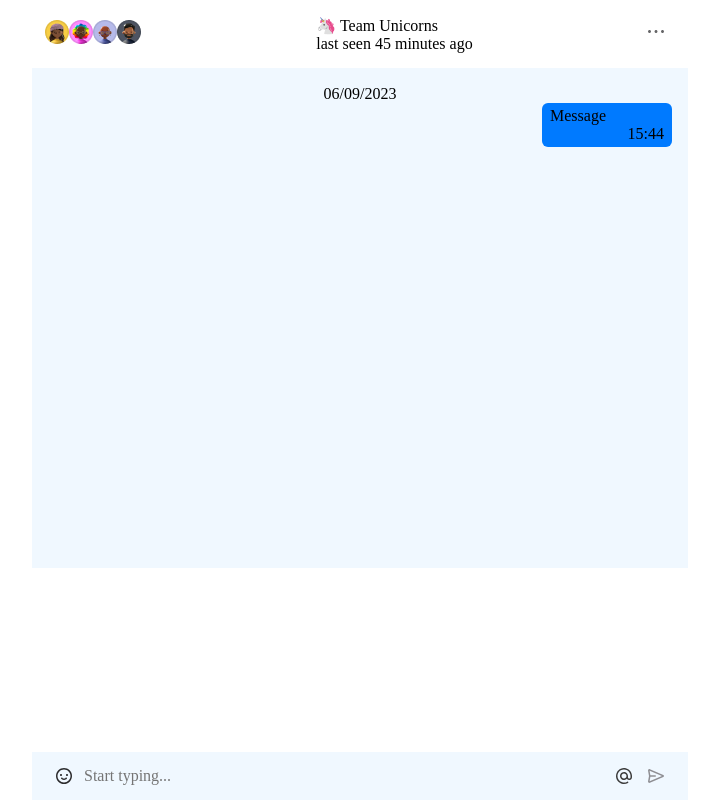
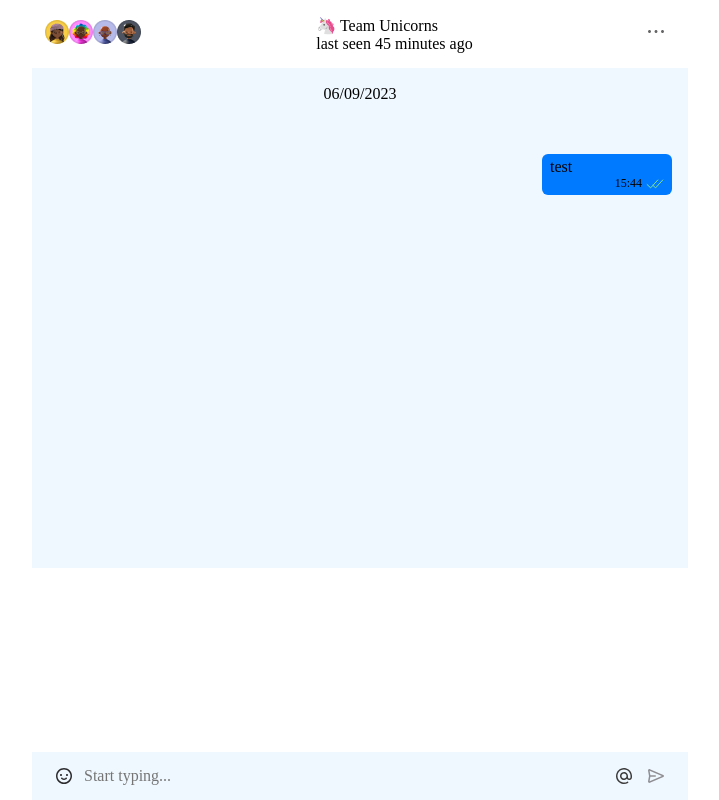
Before and after one commit to Progprofesion/Chat-bot, a Next.js app: page / in a window 1280 px wide. Shown: the whole page, without its empty margins (280-999 px from the left). Built offline with nearby package versions, Linux system fonts and the light colour scheme.

Commit message:
componentMessage

```diff
--- a/components/Footer.tsx
+++ b/components/Footer.tsx
@@ -8,7 +8,7 @@ const Footer = () => {
   return (
     <footer className={styles.footer}>
       <div className={styles.emoji}>
-        <Image src={smile} alt="GFG logo imported from public directory" />
+        <Image src={smile} alt="emojy" />
       </div>
       <input
         placeholder="Start typing..."
@@ -16,11 +16,8 @@ const Footer = () => {
         type="text"
       />
       <div className={styles.sendUpload}>
-        <Image src={mentios} alt="GFG logo imported from public directory" />
-        <Image
-          src={paperAirplane}
-          alt="GFG logo imported from public directory"
-        />
+        <Image src={mentios} alt="@" />
+        <Image src={paperAirplane} alt="Paper airplane" />
       </div>
     </footer>
   );
--- a/components/Header.tsx
+++ b/components/Header.tsx
@@ -10,17 +10,17 @@ const Header = () => {
   return (
     <section className={styles.header}>
       <div className={styles.imgWrapp}>
-        <Image src={avatar1} alt="GFG logo imported from public directory" />
-        <Image src={avatar2} alt="GFG logo imported from public directory" />
-        <Image src={avatar3} alt="GFG logo imported from public directory" />
-        <Image src={avatar4} alt="GFG logo imported from public directory" />
+        <Image src={avatar1} alt="avatar" />
+        <Image src={avatar2} alt="avatar" />
+        <Image src={avatar3} alt="avatar" />
+        <Image src={avatar4} alt="avatar" />
       </div>
       <div className="header__titleWrapp">
         <div className="header__title">🦄 Team Unicorns</div>
         <div className="header__subtitle">last seen 45 minutes ago</div>
       </div>
       <button className={styles.kebab}>
-        <Image src={kebab} alt="GFG logo imported from public directory" />
+        <Image src={kebab} alt="avatar" />
       </button>
     </section>
   );
--- a/components/Message.tsx
+++ b/components/Message.tsx
@@ -1,9 +1,13 @@
+import Image from "next/image";
 import styles from "../styles/Message.module.css";
-const Message = ({ time }) => {
+import mark from "../assets/icons/Frame 2882.svg";
+const Message = ({ time, message }) => {
   return (
     <div className={styles.message}>
-      <div className={styles.content}>Message</div>
-      <div className={styles.time}>{time}</div>
+      <div className={styles.content}>{message}</div>
+      <div className={styles.time}>
+        {time} <Image className={styles.mark} src={mark} alt="Mark" />
+      </div>
     </div>
   );
 };
--- a/components/Messages.tsx
+++ b/components/Messages.tsx
@@ -8,7 +8,7 @@ const Messages = () => {
   return (
     <section className={styles.messages}>
       <div className={styles.currentTime}>{data}</div>
-      <Message time={time} />
+      <Message message={"test"} time={time} />
     </section>
   );
 };
--- a/styles/Message.module.css
+++ b/styles/Message.module.css
@@ -1,4 +1,5 @@
 .message {
+    margin-top: 51px;
     margin-right: 16px;
     min-width: 130px;
     background-color: #007AFF;
@@ -9,4 +10,12 @@
 
 .time {
     float: right;
+    display: flex;
+    align-items: center;
+    font-size: 12px;
 }
+
+.mark {
+    float: right;
+    margin-left: 4px;
+}
```
Also changed, not shown: assets/icons/Frame 2882.svg (added).
